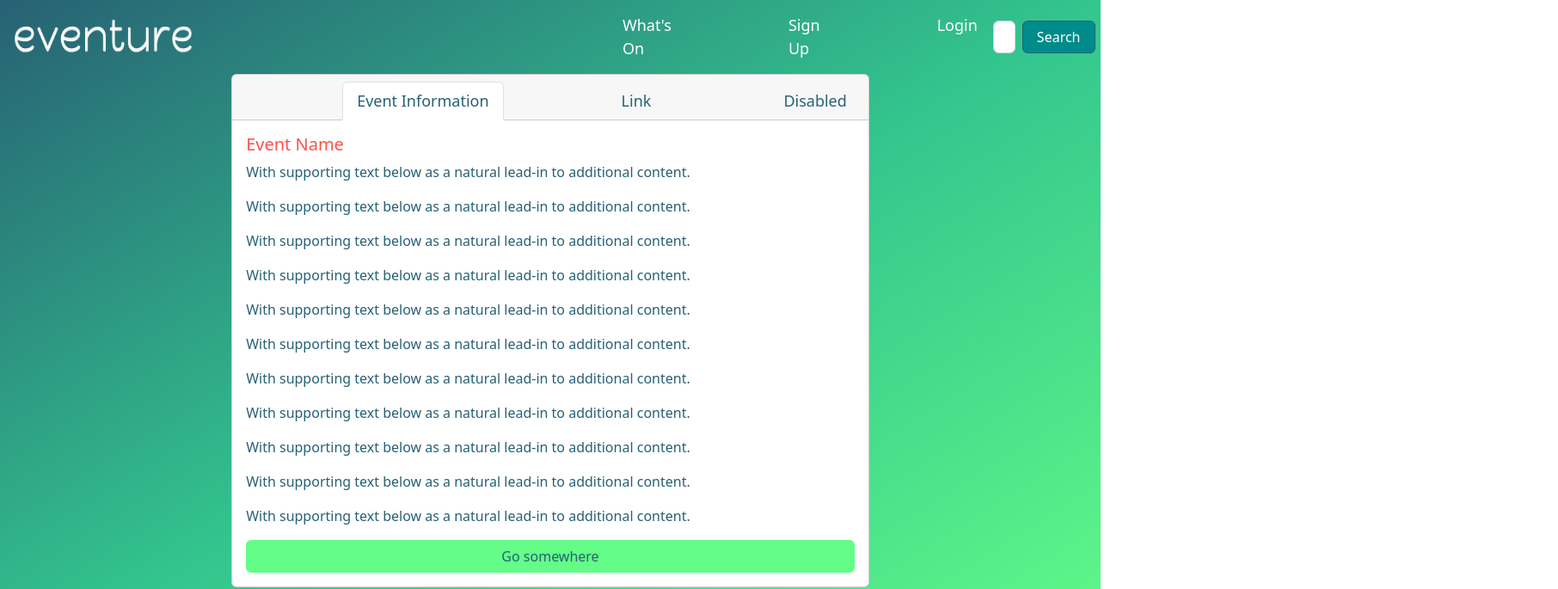
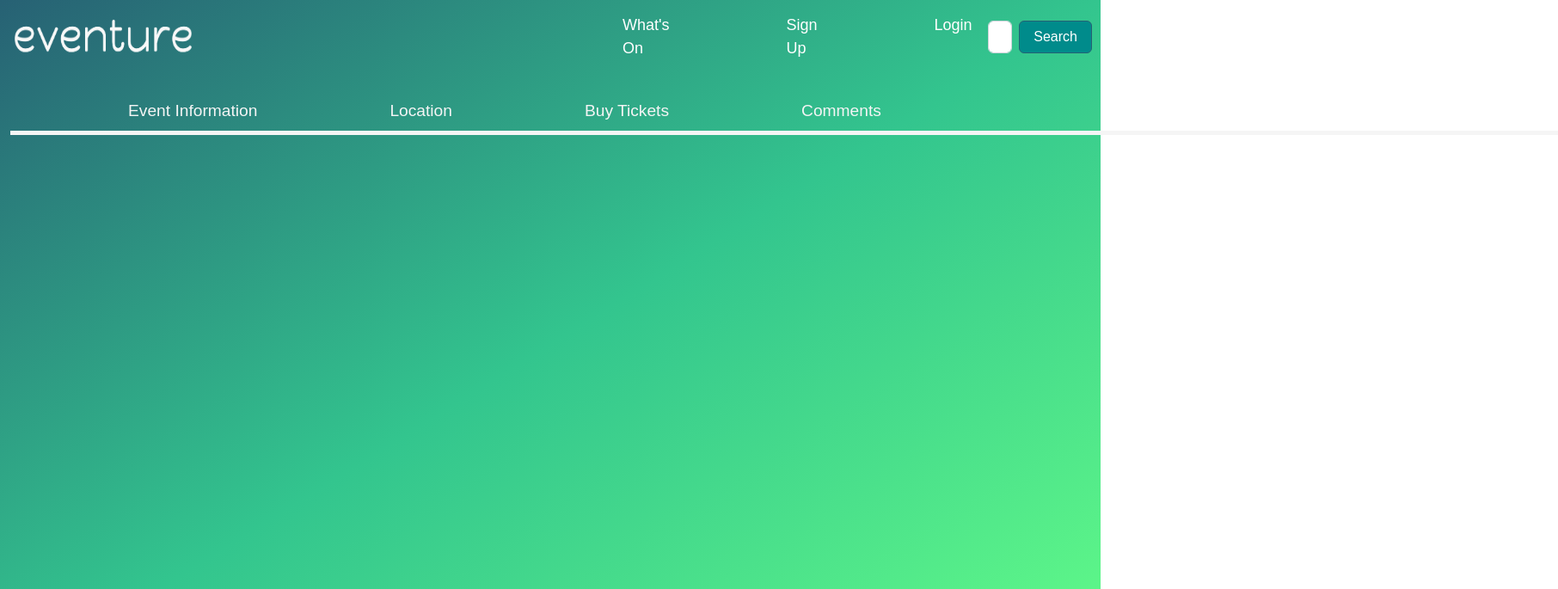
Before and after one commit to ctom11/event_app_project, a React (Create React App) app in the folder cep-project/: page /event in a window 1280 px wide. Shown: the top 685 px of the page at 86% size, 1812 px wide, since content can reach past the window. Built offline with nearby package versions, Linux system fonts and the light colour scheme.

Commit message:
re-worked event info page structure

```diff
--- a/cep-project/src/App.css
+++ b/cep-project/src/App.css
@@ -4,4 +4,5 @@ body {
   background-repeat: no-repeat;
   background-attachment: fixed;
   color: whitesmoke;
+  font-family: sans-serif;
 }
--- a/cep-project/src/Event.css
+++ b/cep-project/src/Event.css
@@ -1,7 +1,31 @@
-.event-nav {
-    color: #276174 !important;
+.nav-tabs {
+    min-width: 1800px;
+    border-width: thick;
+    border-color: whitesmoke;
+    font-size: larger;
+    background-color: transparent;
 }
 
-.event-text {
-    color: #276174 !important;
+.nav-tabs .nav-item.show .nav-link, .nav-tabs .nav-link.active {
+    color: #ff5147;
+    background-color: whitesmoke;
+    border: none;
+    font-size: larger;
+    font-weight: 600;
+    margin-top: 20px;
 }
+
+.event-p {
+    color: #276174;
+    background-color: whitesmoke;
+}
+
+.event-tabs {
+    margin-bottom: 0 !important;
+    margin-top: 20px !important;
+}
+
+.nav {
+    --bs-nav-link-color: whitesmoke;
+    --bs-nav-link-hover-color: whitesmoke;
+}
--- a/cep-project/src/Event.js
+++ b/cep-project/src/Event.js
@@ -1,40 +1,30 @@
 import React from "react";
 import './Event.css';
-import { Card, Button, Nav } from "react-bootstrap";
+import { Card, Tab, Tabs } from "react-bootstrap";
 
 export const Event = () => (
-    <Card>
-      <Card.Header>
-        <Nav variant="tabs" defaultActiveKey="#first">
-          <Nav.Item>
-            <Nav.Link href="#first" className="event-nav">Event Information</Nav.Link>
-          </Nav.Item>
-          <Nav.Item>
-            <Nav.Link href="#link" className="event-nav">Link</Nav.Link>
-          </Nav.Item>
-          <Nav.Item>
-            <Nav.Link href="#" className="event-nav">
-              Disabled
-            </Nav.Link>
-          </Nav.Item>
-        </Nav>
-      </Card.Header>
-      <Card.Body>
-        <Card.Title>Event Name</Card.Title>
-        <Card.Text className="event-text">
-          <p>With supporting text below as a natural lead-in to additional content.</p>
-          <p>With supporting text below as a natural lead-in to additional content.</p>
-          <p>With supporting text below as a natural lead-in to additional content.</p>
-          <p>With supporting text below as a natural lead-in to additional content.</p>
-          <p>With supporting text below as a natural lead-in to additional content.</p>
-          <p>With supporting text below as a natural lead-in to additional content.</p>
-          <p>With supporting text below as a natural lead-in to additional content.</p>
-          <p>With supporting text below as a natural lead-in to additional content.</p>
-          <p>With supporting text below as a natural lead-in to additional content.</p>
-          <p>With supporting text below as a natural lead-in to additional content.</p>
-          <p>With supporting text below as a natural lead-in to additional content.</p>
-        </Card.Text>
-        <Button variant="primary">Go somewhere</Button>
-      </Card.Body>
-    </Card>
+
+<Tabs defaultActiveKey="profile" id="uncontrolled-tab-example" className="mb-3 event-tabs">
+    <Tab eventKey="event-info" title="Event Information">
+        <card>
+            <div className="event-p">1</div>
+        </card>
+    </Tab>
+    <Tab eventKey="location" title="Location">
+        <card>
+            <div className="event-p">2</div>
+        </card>
+    </Tab>
+    <Tab eventKey="buy-tickets" title="Buy Tickets">
+        <card>
+            <div className="event-p">3</div>
+        </card>
+    </Tab>
+    <Tab eventKey="comments" title="Comments">
+        <card>
+            <div className="event-p">3</div>
+        </card>
+    </Tab>
+</Tabs>
+
 )
--- a/cep-project/src/Login.css
+++ b/cep-project/src/Login.css
@@ -1,11 +1,3 @@
-
-.mb-3 {
-    margin: auto;
-    margin-top: 20px;
-    background-color: initial;
-    border-radius: 10px !important;
-}
-
 /*image side of login*/
 .col-md-7 {
     background-color: #ff5147;
@@ -25,9 +17,11 @@ a {
 /*login card as a whole*/
 .login-card {
     border: none !important;
-    margin-top: 75px;
+    border-radius: 10px !important;
     color: #276174;
     background-color: whitesmoke;
+    margin: auto;
+    margin-top: 75px;
 }
 
 /*column containing login*/
```
